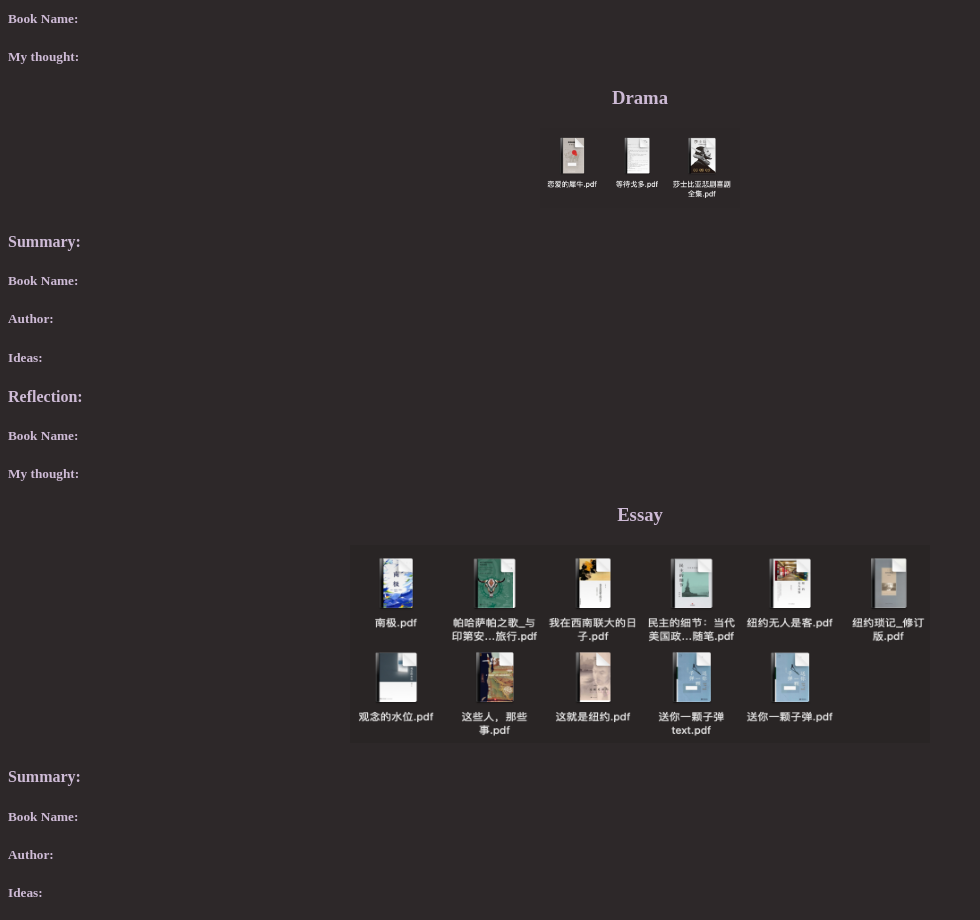
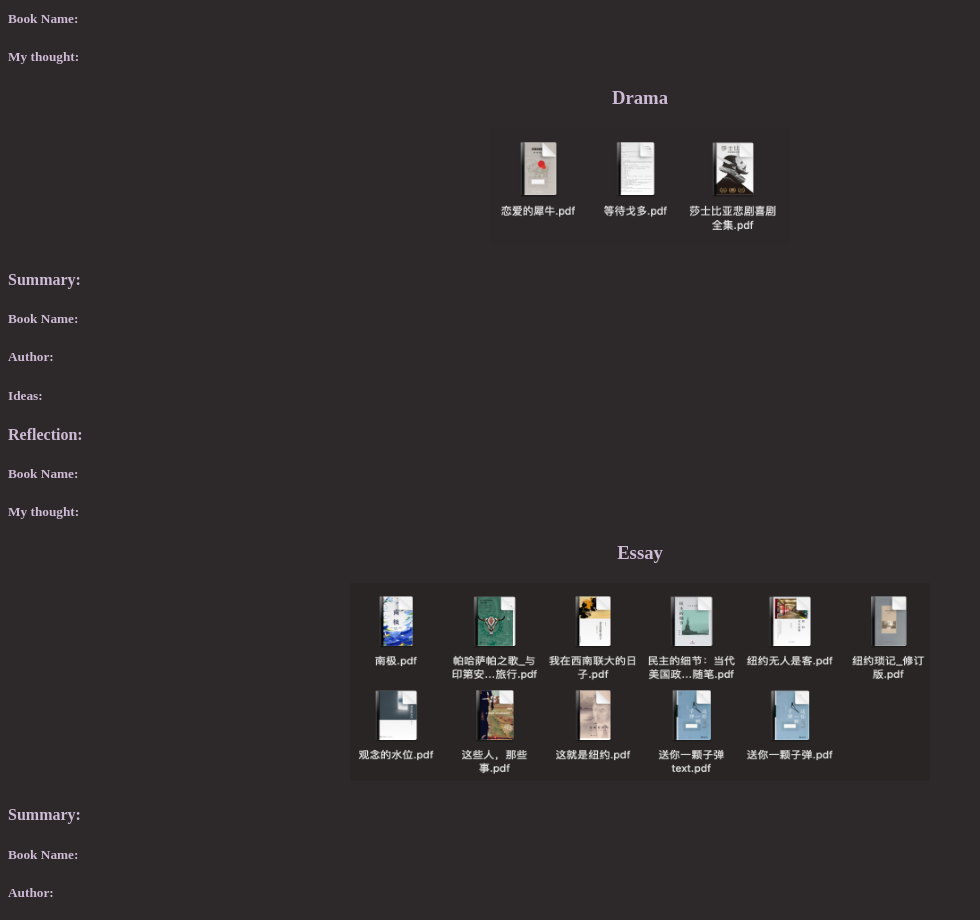
Before and after one commit to ek968/ek968.github.io, a plain HTML site: page index.html in a window 1280 px wide. Shown: the part 1860-2780 px from the top of the page, without its empty margins (0-980 px from the left). Drawn offline with Linux system fonts and the light colour scheme.

Commit message:
Update index.html

```diff
--- a/index.html
+++ b/index.html
@@ -69,7 +69,7 @@ p.big {line-height: 180%}
 
 
 <h3 style="color:rgb(206, 187, 214);"><center><a name="Drama">Drama</a></center></h3>
-<center><p><img src="Drama.png" width="200" height="80"></p></center>
+<center><p><img src="Drama.png" width="300" height="118"></p></center>
 
 <h4 style="color:rgb(206, 187, 214);">Summary:</h4>
 <h5 style="color:rgb(206, 187, 214);">Book Name:</h5>
```
